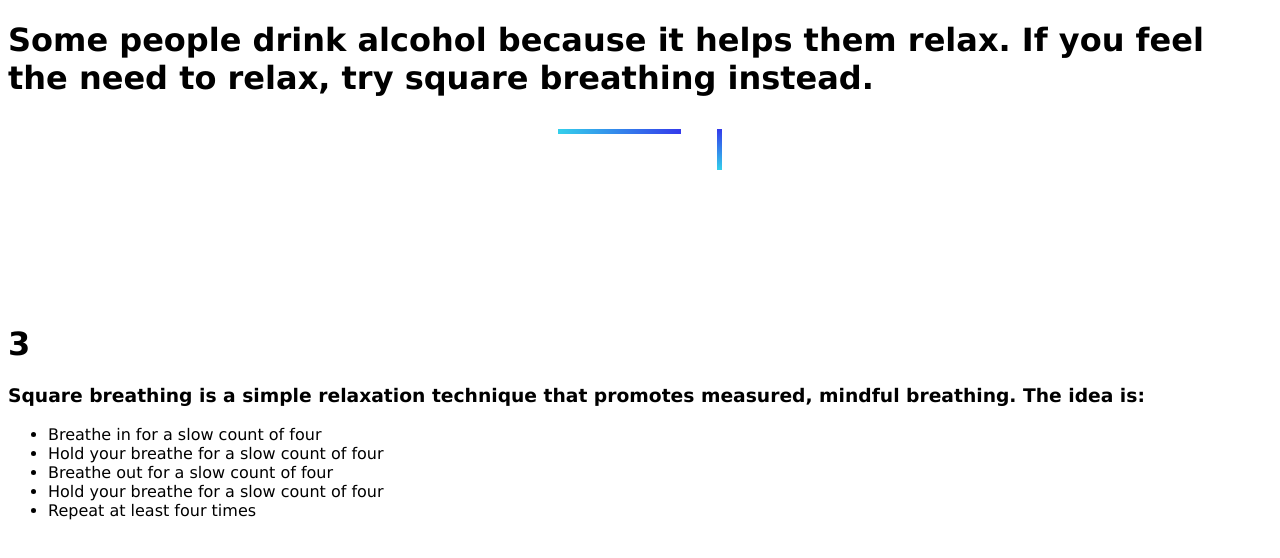
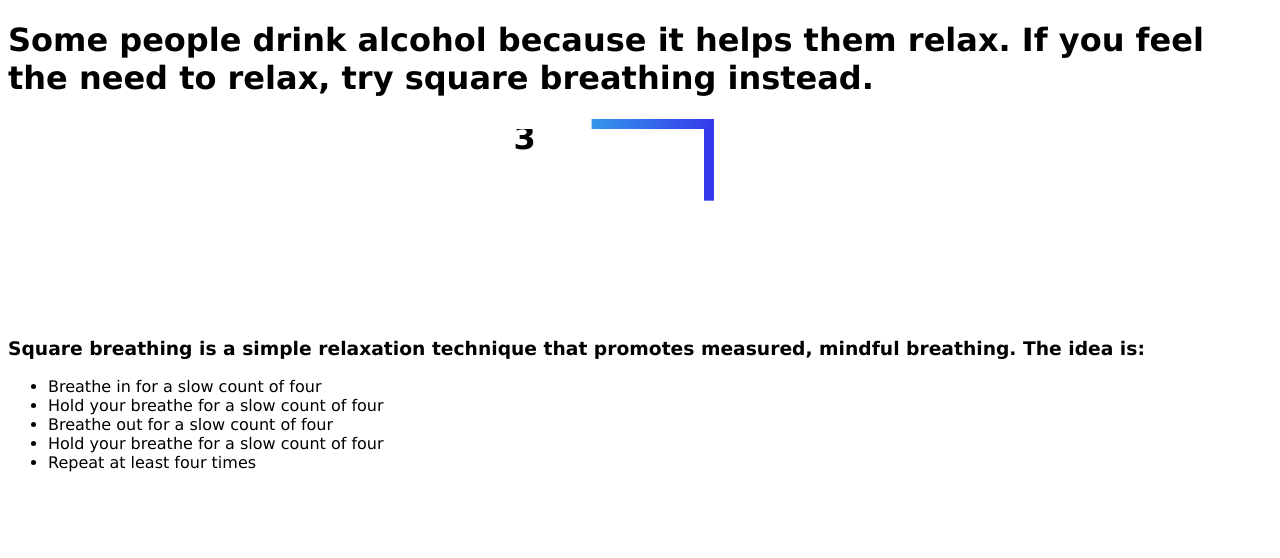
Before and after one commit to Timdavidcole/square-breathing, a React (Create React App) app: page / in a window 1280 px wide. Shown: the top 558 px of the page. Built offline with nearby package versions, Linux system fonts and the light colour scheme.

Commit message:
fixed box animation

```diff
--- a/src/App.js
+++ b/src/App.js
@@ -1,5 +1,4 @@
 import React from "react";
-import Timer from "./Components/Timer";
 import Box from "./Components/Box";
 import './Styles/App.css';
 
@@ -11,7 +10,6 @@ function App() {
         need to relax, try square breathing instead.
       </h1>
       <Box />
-      <Timer />
       <h3>
         Square breathing is a simple relaxation technique that promotes
         measured, mindful breathing. The idea is:
--- a/src/Components/Box.js
+++ b/src/Components/Box.js
@@ -1,11 +1,15 @@
 import React from "react";
-import '../Styles/Box.css';
+import "../Styles/Box.css";
+import Timer from "./Timer";
 
-export default class Timer extends React.Component {
 
+export default class Box extends React.Component {
   render() {
     return (
-      <div className="box">
+      <div className="box-container">
+        <div className="box-main"></div>
+        <div className="box-white"></div>
+        <Timer/>
       </div>
     );
   }
--- a/src/Components/Timer.js
+++ b/src/Components/Timer.js
@@ -1,4 +1,5 @@
 import React from "react";
+import '../Styles/Timer.css';
 
 export default class Timer extends React.Component {
   state = {
@@ -29,7 +30,7 @@ export default class Timer extends React.Component {
   render() {
     const { seconds } = this.state;
     return (
-      <div>
+      <div classname= "timer">
           <h1>{seconds}</h1>
       </div>
     );
--- a/src/Styles/Box.css
+++ b/src/Styles/Box.css
@@ -1,60 +1,129 @@
-@keyframes appear-box {
-    0% {
-        background-size: 0 5px,
-            5px 0,
-            0 5px,
-            5px 0;
-    }
-
-    25% {
-        background-size: 100% 5px,
-            5px 0,
-            0 5px,
-            5px 0;
-    }
-
-    50% {
-        background-size: 0 5px,
-            5px 100%,
-            0 5px,
-            5px 0;
-    }
-
-    75% {
-        background-size: 0 5px,
-            5px 0,
-            100% 5px,
-            5px 0;
-    }
-
-    100% {
-        background-size: 0 5px,
-            5px 0,
-            0 5px,
-            5px 100%;
-    }
+.box-container {
+    position: relative;
+    width: 200px;
+    height: 200px;
+    top: 40%;
+    left: 40%;
 }
 
-.box {
-    width: 100px;
-    height: 100px;
-    margin: 2rem auto;
-    padding: 2em;
-
+.box-main {
+    width: 200px;
+    height: 200px;
+    position: absolute;
+    z-index: 3;
     background-repeat: no-repeat;
     background-image: linear-gradient(to right, #34d0eb 0%, #343aeb 100%),
-        linear-gradient(to bottom, #343aeb 0%, #34d0eb 100%),
+        linear-gradient(to bottom, #343aeb 0%, #343aeb 100%),
         linear-gradient(to right, #34d0eb 0%, #343aeb 100%),
-        linear-gradient(to bottom, #343aeb 0%, #34d0eb 100%);
-    background-size: 100% 5px,
-        5px 100%,
-        100% 5px,
-        5px 100%;
+        linear-gradient(to bottom, #34d0eb 0%, #34d0eb 100%);
+    background-size: 100% 10px,
+        10px 100%,
+        100% 10px,
+        10px 100%;
     background-position: 0 0,
         100% 0,
         100% 100%,
         0 100%;
     animation: appear-box 16s infinite;
-    animation-timing-function: linear;
+    animation-timing-function: ease;
     animation-play-state: running;
+    animation-fill-mode: backwards;
 }
+
+.box-white {
+    width: 200px;
+    height: 200px;
+    position: absolute;
+    z-index: 5;
+    background-repeat: no-repeat;
+    background-image: linear-gradient(to right, white 0%, white 100%),
+        linear-gradient(to bottom, white 0%, white 100%),
+        linear-gradient(to right, white 0%, white 100%),
+        linear-gradient(to bottom, white 0%, white 100%);
+    background-size: 100% 10px,
+        10px 100%,
+        100% 10px,
+        10px 100%;
+    background-position: 0 0,
+        100% 0,
+        100% 100%,
+        0 100%;
+    animation: disappear-box 16s infinite;
+    animation-timing-function: ease;
+    animation-play-state: running;
+    animation-fill-mode: backwards;
+}
+
+@keyframes appear-box {
+    0% {
+        background-size: 0 10px,
+            10px 0,
+            0 10px,
+            10px 0;
+    }
+
+    25% {
+        background-size: 100% 10px,
+            10px 0,
+            0 10px,
+            10px 0;
+    }
+
+    50% {
+        background-size: 100% 10px,
+            10px 100%,
+            0 10px,
+            10px 0;
+    }
+
+    75% {
+        background-size: 100% 10px,
+            10px 100%,
+            100% 10px,
+            10px 0;
+    }
+
+    100% {
+        background-size: 100% 10px,
+            10px 100%,
+            100% 10px,
+            10px 100%;
+    }
+}
+
+@keyframes disappear-box {
+    0% {
+        background-size: 0 10px,
+            10px 0,
+            0 10px,
+            10px 0;
+    }
+
+    25% {
+        background-size: 0% 10px,
+            10px 0,
+            0 10px,
+            10px 95%;
+    }
+
+    50% {
+        background-size: 95% 10px,
+            10px 0%,
+            0 10px,
+            10px 0;
+    }
+
+    75% {
+        background-size: 95% 10px,
+            10px 95%,
+            0% 10px,
+            10px 0;
+    }
+
+    100% {
+        background-size: 95% 10px,
+            10px 95%,
+            95% 10px,
+            10px 0%;
+    }
+}
--- /dev/null
+++ b/src/Styles/Timer.css
@@ -0,0 +1,7 @@
+.timer {
+    border: 1px dotted black
+}
+
+.timer h1 {
+    font-size: 30px;
+}
```
